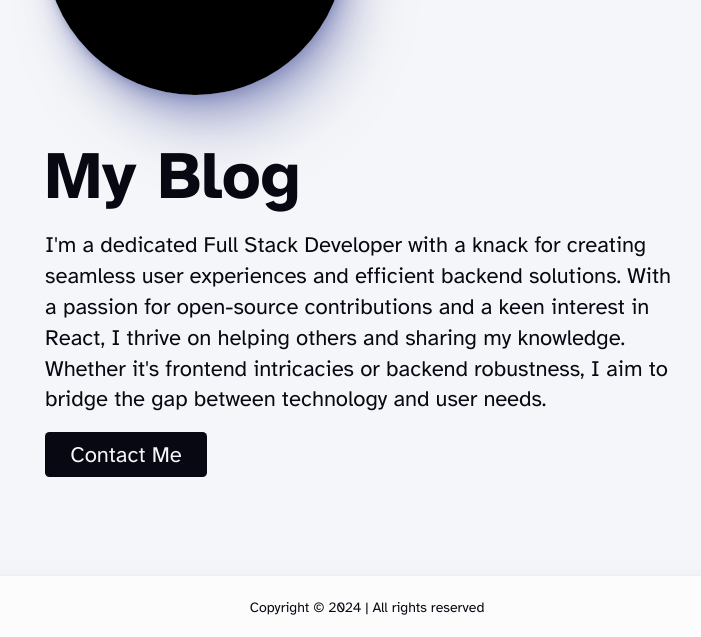
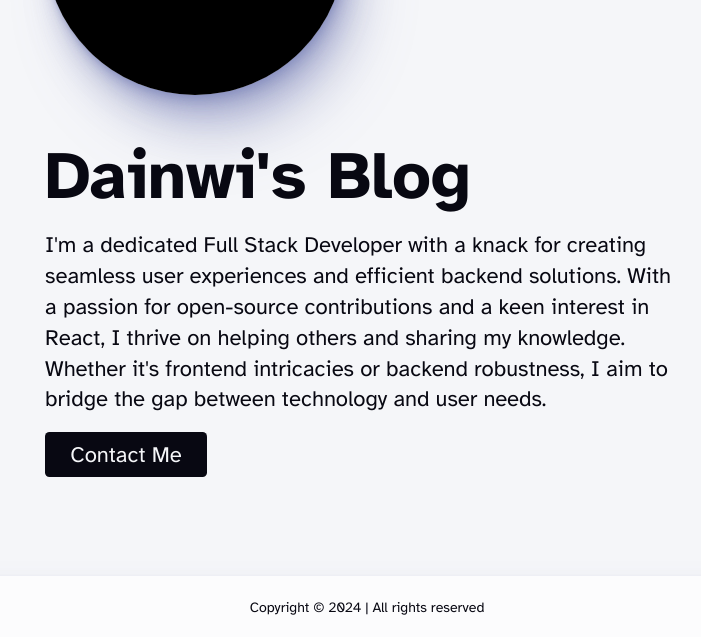
Before and after one commit to iamdanwi/blog, an Astro site: page /about in a window 1280 px wide. Shown: the part 960-1597 px from the top of the page, without its empty margins (273-974 px from the left). Built offline with nearby package versions, Linux system fonts and the light colour scheme; Astro itself is replaced by a stand-in of ours.

Commit message:
update about.astro

```diff
--- a/src/pages/about.astro
+++ b/src/pages/about.astro
@@ -13,7 +13,7 @@ import MainLayout from "../layouts/MainLayout.astro";
       height="330"
     />
     <div class="content">
-      <h1 class="h1">My Blog</h1>
+      <h1 class="h1">Dainwi's Blog</h1>
       <p>
         I'm a dedicated Full Stack Developer with a knack for creating seamless user experiences and efficient backend solutions. With a passion for open-source contributions and a keen interest in React, I thrive on helping others and sharing my knowledge. Whether it's frontend intricacies or backend robustness, I aim to bridge the gap between technology and user needs.
       </p>
```
